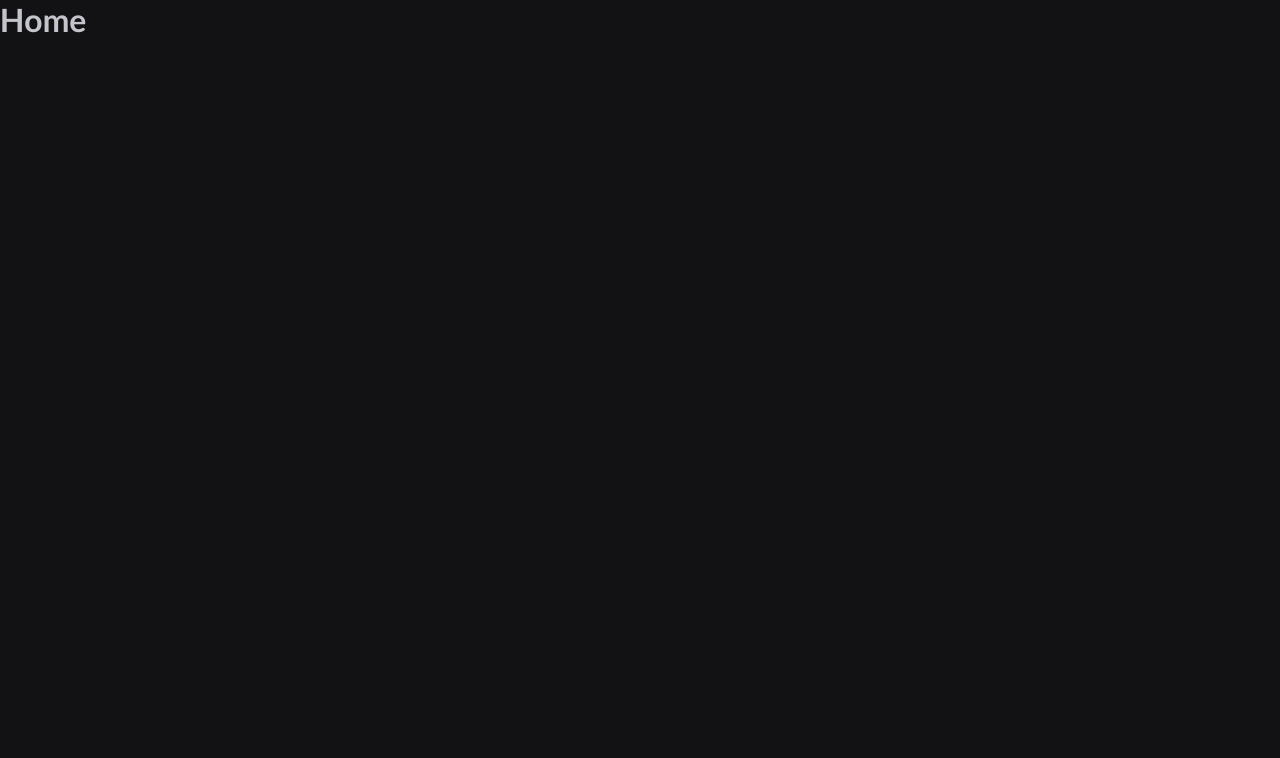
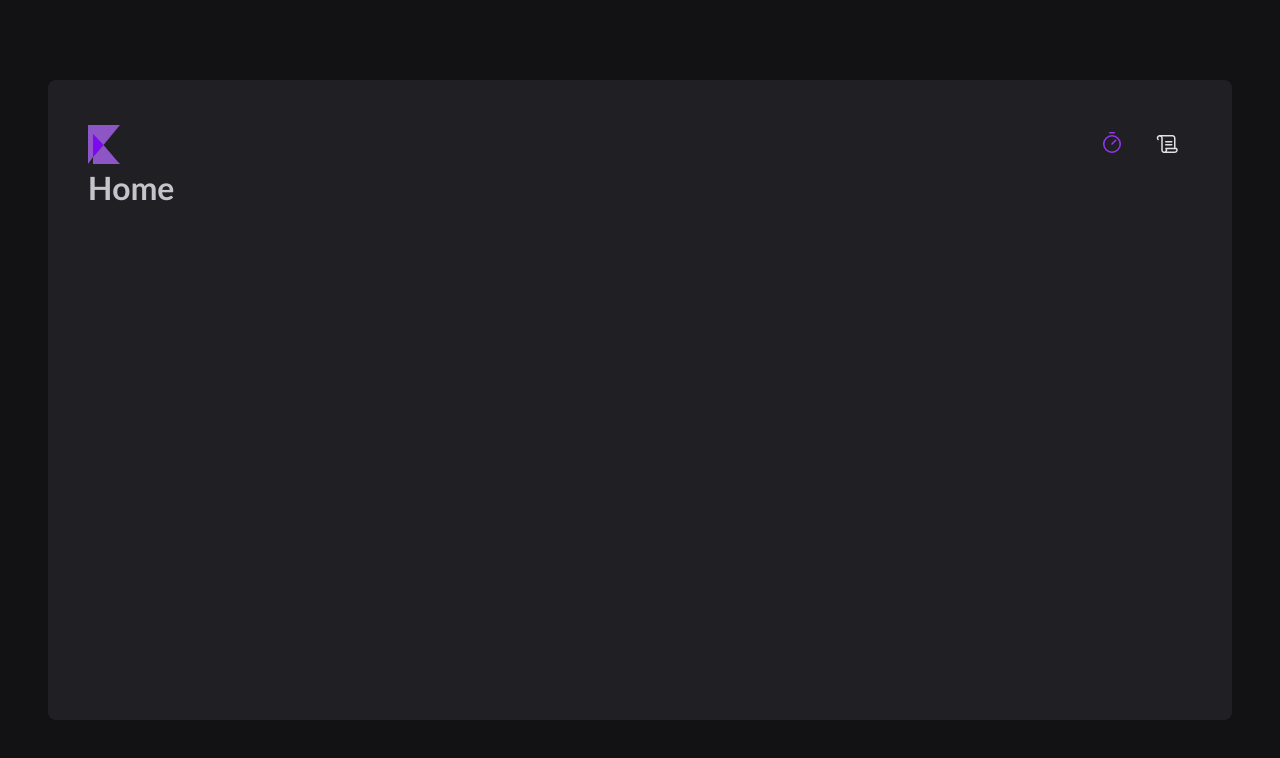
Before and after one commit to raphaelprsilva/madruga-timer, a React (Vite) app: page / in a window 1280 px wide. Shown: the top 758 px of the page. Built offline with nearby package versions, Linux system fonts and the light colour scheme.

Commit message:
feat: add routes

```diff
--- a/src/Router.tsx
+++ b/src/Router.tsx
@@ -2,12 +2,15 @@ import { Route, Routes } from 'react-router-dom';
 
 import { Home } from './pages/Home';
 import { History } from './pages/History';
+import { DefaultLayout } from './layouts/DefaultLayout';
 
 export function Router() {
   return (
     <Routes>
-      <Route path="/" element={<Home />} />
-      <Route path="/history" element={<History />} />
+      <Route path="/" element={<DefaultLayout />}>
+        <Route path="/" element={<Home />} />
+        <Route path="/history" element={<History />} />
+      </Route>
     </Routes>
   );
 }
```
